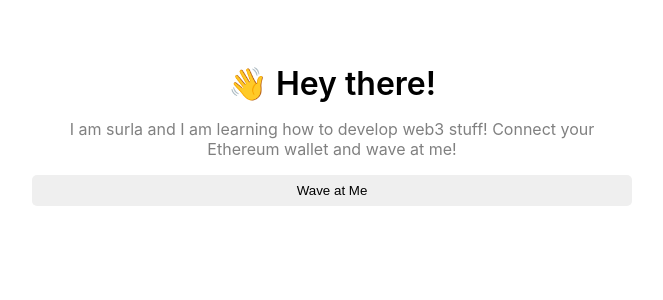
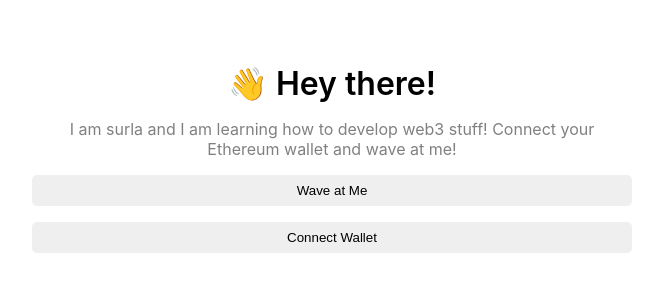
Before and after one commit to surla/wave-portal-frontend, a React (Create React App) app: page / in a window 1280 px wide. Shown: the top 300 px of the page, without its empty margins (308-971 px from the left). Built offline with nearby package versions, Linux system fonts and the light colour scheme.

Commit message:
add function to connect wallet from metamask

```diff
--- a/src/App.js
+++ b/src/App.js
@@ -1,14 +1,51 @@
-import { useEffect } from "react";
+import { useEffect, useState } from "react";
 import "./App.css";
 
 function App() {
-  const checkIfWalletIsConnected = () => {
-    const { ethereum } = window;
+  const [currentAccount, setCurrentAccount] = useState("");
 
-    if (!ethereum) {
-      console.log("Make sure you have metamask!");
-    } else {
-      console.log("We have the etheruem object", ethereum);
+  const checkIfWalletIsConnected = async () => {
+    try {
+      const { ethereum } = window;
+
+      if (!ethereum) {
+        console.log("Make sure you have metamask!");
+        return;
+      } else {
+        console.log("We have the etheruem object", ethereum);
+      }
+
+      const accounts = await ethereum.request({ method: "eth_accounts" });
+
+      if (accounts.length !== 0) {
+        const account = accounts[0];
+        console.log("Found an authorized account:", account);
+        setCurrentAccount(account);
+      } else {
+        console.log("No authorized account found");
+      }
+    } catch (error) {
+      console.log(error);
+    }
+  };
+
+  const connectWallet = async () => {
+    try {
+      const { ethereum } = window;
+
+      if (!ethereum) {
+        alert("Get MetaMask!");
+        return;
+      }
+
+      const accounts = await ethereum.request({
+        method: "eth_requestAccounts",
+      });
+
+      console.log("Connected", accounts[0]);
+      setCurrentAccount(accounts[0]);
+    } catch (error) {
+      console.log(error);
     }
   };
 
@@ -28,6 +65,12 @@
         <button className="waveButton" onClick={null}>
           Wave at Me
         </button>
+
+        {!currentAccount && (
+          <button className="waveButton" onClick={connectWallet}>
+            Connect Wallet
+          </button>
+        )}
       </div>
     </div>
   );
```
